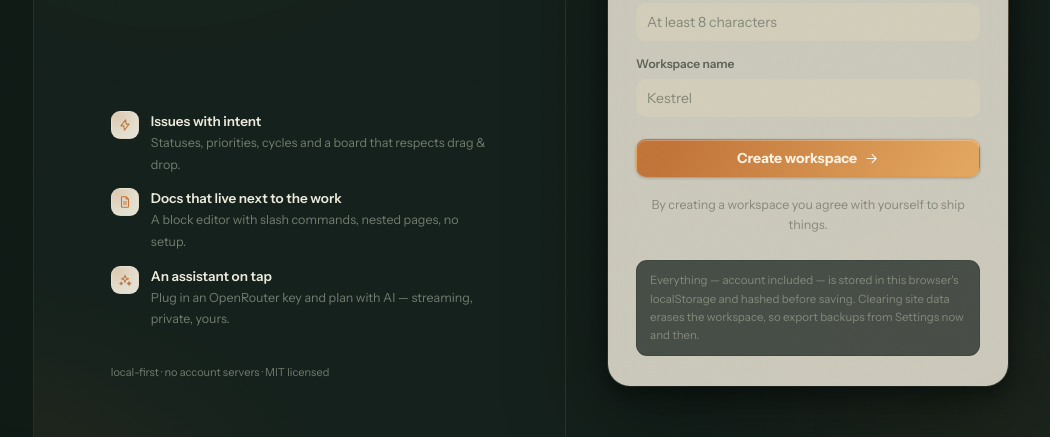
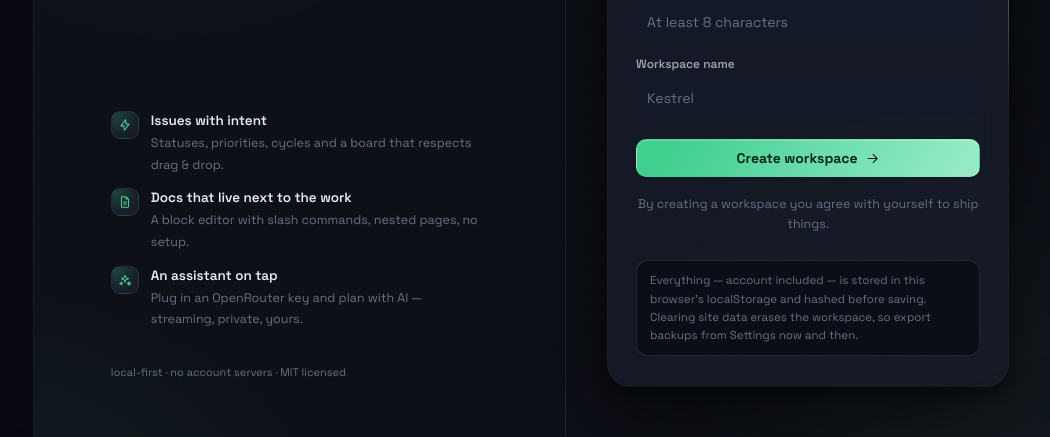
Before and after one commit to farhajmaaz-eng/Project1.0, a website with bundled scripts: page index.html in a window 1280 px wide. Shown: the part 363-800 px from the top of the page, without its empty margins (230-1280 px from the left). Built offline with nearby package versions, Linux system fonts and the light colour scheme; a web font is replaced by a local one.

Commit message:
v4.0: Nocturne redesign — midnight canvas, obsidian panels, electric mint accent, Space Grotesk/Lora/JetBrains Mono type system, sharper radii, retuned accent weaves, recolored confetti/covers/favicon/PWA icons

```diff
--- a/css/layout.css
+++ b/css/layout.css
@@ -213,8 +213,8 @@ body {
 
 .view-head { display: flex; align-items: center; gap: 12px; margin-bottom: 6px; }
 .view-head h1 {
-  font-family: var(--serif);
-  font-weight: 500; font-size: 25px; letter-spacing: -.01em;
+  font-family: var(--sans);
+  font-weight: 600; font-size: 24px; letter-spacing: -.025em;
   flex: 1; min-width: 0;
   white-space: nowrap; overflow: hidden; text-overflow: ellipsis;
 }
--- a/css/tokens.css
+++ b/css/tokens.css
@@ -1,133 +1,135 @@
 /* ---------------------------------------------------------------------------
-   Tessera · design tokens v5 — "Highland"
-   Deep pine canvas, warm bone cards, one copper thread through it all.
+   Tessera · design tokens v6 — "Nocturne"
+   Midnight canvas, obsidian panels, one electric thread through it all.
+   Space Grotesk speaks, Lora whispers, JetBrains Mono counts.
 --------------------------------------------------------------------------- */
 
 [data-theme="dark"] {
-  --bg:        #14201B;
-  --bg-2:      #0F1A15;
-  --surface:   #E4E0D1;   /* warm bone — every card wears it */
-  --raise:     #EEEADB;
-  --well:      #D7D3C0;
+  --bg:        #0C0F16;
+  --bg-2:      #080A10;
+  --surface:   #161B27;   /* obsidian — every card wears it */
+  --raise:     #1C2231;
+  --well:      #10141E;
 
-  --hover:     rgba(228, 224, 209, 0.06);
-  --active:    rgba(228, 224, 209, 0.11);
+  --hover:     rgba(190, 205, 235, 0.05);
+  --active:    rgba(190, 205, 235, 0.10);
 
-  --line:      rgba(228, 224, 209, 0.10);
-  --line-2:    rgba(228, 224, 209, 0.22);
+  --line:      rgba(170, 185, 220, 0.10);
+  --line-2:    rgba(170, 185, 220, 0.24);
 
-  --text:      #ECEADB;
-  --text-2:    #A2AB9C;
-  --text-3:    #707B6F;
+  --text:      #E8EBF4;
+  --text-2:    #9AA2B5;
+  --text-3:    #666F84;
 
-  --accent:       #C17338;
-  --accent-hover: #D28347;
-  --accent-text:  #D28B4C;
-  --accent-2:     #E2A55E;
-  --accent-dim:   rgba(193, 115, 56, 0.20);
-  --accent-faint: rgba(193, 115, 56, 0.09);
-  --on-accent:    #FCF3E4;
+  --accent:       #3ECF8E;
+  --accent-hover: #55DFA0;
+  --accent-text:  #4FD79A;
+  --accent-2:     #93EBC6;
+  --accent-dim:   color-mix(in srgb, var(--accent) 20%, transparent);
+  --accent-faint: color-mix(in srgb, var(--accent) 9%, transparent);
+  --on-accent:    #06251A;
 
   --grad-accent: linear-gradient(118deg, var(--accent) 10%, var(--accent-2) 95%);
 
-  --danger:    #E06C55;
-  --danger-dim:rgba(224, 108, 85, 0.14);
-  --ok:        #7FAE83;
-  --warn:      #D9A648;
+  --danger:    #F0715C;
+  --danger-dim:rgba(240, 113, 92, 0.14);
+  --ok:        #4CC38A;
+  --warn:      #E5B454;
 
-  --scrim:     rgba(4, 10, 8, 0.64);
+  --scrim:     rgba(3, 5, 12, 0.72);
 
-  --shadow-1:  0 1px 2px rgba(3,8,6,.5), 0 0 0 1px var(--line);
-  --shadow-2:  0 2px 6px rgba(3,8,6,.45), 0 18px 44px rgba(3,8,6,.42), 0 0 0 1px var(--line);
-  --shadow-3:  0 6px 18px rgba(3,8,6,.5), 0 32px 90px rgba(3,8,6,.55), 0 0 0 1px var(--line-2);
+  --shadow-1:  0 1px 2px rgba(0,0,0,.5), 0 0 0 1px var(--line);
+  --shadow-2:  0 2px 6px rgba(0,0,0,.45), 0 18px 44px rgba(0,0,0,.5), 0 0 0 1px var(--line);
+  --shadow-3:  0 6px 18px rgba(0,0,0,.5), 0 32px 90px rgba(0,0,0,.6), 0 0 0 1px var(--line-2);
 
-  --code-bg:   #0F1914;
+  --code-bg:   #0E121B;
 
   color-scheme: dark;
 
-  /* surface exchange — values that --text/--line/… resolve to INSIDE
-     bone-surfaced containers (see the .stone-context rule in base.css) */
-  --sx-ink:     #232B25;
-  --sx-ink-2:   #5B6156;
-  --sx-ink-3:   #83877A;
-  --sx-line:    rgba(20, 32, 27, 0.16);
-  --sx-line-2:  rgba(20, 32, 27, 0.32);
-  --sx-hover:   rgba(20, 32, 27, 0.06);
-  --sx-active:  rgba(20, 32, 27, 0.11);
-  --sx-well:    #D2CDB9;
-  --sx-code:    #D6D1BD;
-  --sx-accent:  #A55D28;
-  --sx-warn:    #8F6A15;
-  --sx-danger:  #AE3D2C;
-  --sx-ok:      #47714E;
+  /* panel exchange — values that --text/--line/… resolve to INSIDE
+     surfaced containers (see the .stone-context rule in base.css).
+     Panels are dark now, so the context simply carries the night. */
+  --sx-ink:     #E8EBF4;
+  --sx-ink-2:   #9AA2B5;
+  --sx-ink-3:   #666F84;
+  --sx-line:    rgba(170, 185, 220, 0.14);
+  --sx-line-2:  rgba(170, 185, 220, 0.30);
+  --sx-hover:   rgba(190, 205, 235, 0.06);
+  --sx-active:  rgba(190, 205, 235, 0.12);
+  --sx-well:    #131826;
+  --sx-code:    #121724;
+  --sx-accent:  #3ECF8E;
+  --sx-warn:    #E5B454;
+  --sx-danger:  #F0715C;
+  --sx-ok:      #4CC38A;
 }
 
 [data-theme="light"] {
-  --bg:        #EDEBE0;
-  --bg-2:      #E4E2D4;
-  --surface:   #FAF8ED;
-  --raise:     #FEFDF6;
-  --well:      #E3E0CD;
+  --bg:        #F1F2F6;
+  --bg-2:      #E9EBF1;
+  --surface:   #FFFFFF;
+  --raise:     #FFFFFF;
+  --well:      #E5E8EF;
 
-  --hover:     rgba(20, 32, 27, 0.05);
-  --active:    rgba(20, 32, 27, 0.09);
+  --hover:     rgba(23, 28, 40, 0.05);
+  --active:    rgba(23, 28, 40, 0.09);
 
-  --line:      rgba(20, 32, 27, 0.10);
-  --line-2:    rgba(20, 32, 27, 0.22);
+  --line:      rgba(23, 28, 40, 0.10);
+  --line-2:    rgba(23, 28, 40, 0.22);
 
-  --text:      #1A2620;
-  --text-2:    #4D574E;
-  --text-3:    #7E857A;
+  --text:      #171C2A;
+  --text-2:    #4E5568;
+  --text-3:    #81899C;
 
-  --accent:       #A85E28;
-  --accent-hover: #96521F;
-  --accent-text:  #96521F;
-  --accent-2:     #C97F3C;
-  --accent-dim:   rgba(168, 94, 40, 0.14);
-  --accent-faint: rgba(168, 94, 40, 0.07);
-  --on-accent:    #FCF3E4;
+  --accent:       #0FA36F;
+  --accent-hover: #0C8F60;
+  --accent-text:  #0C8F60;
+  --accent-2:     #3ECF8E;
+  --accent-dim:   color-mix(in srgb, var(--accent) 14%, transparent);
+  --accent-faint: color-mix(in srgb, var(--accent) 7%, transparent);
+  --on-accent:    #FFFFFF;
 
   --grad-accent: linear-gradient(118deg, var(--accent) 10%, var(--accent-2) 95%);
 
-  --danger:    #C24536;
-  --danger-dim:rgba(194, 69, 54, 0.10);
-  --ok:        #47714E;
-  --warn:      #8F6A15;
+  --danger:    #CE4A32;
+  --danger-dim:rgba(206, 74, 50, 0.10);
+  --ok:        #1F8A5B;
+  --warn:      #946F14;
 
-  --scrim:     rgba(26, 30, 28, 0.38);
+  --scrim:     rgba(20, 26, 40, 0.40);
 
-  --shadow-1:  0 1px 2px rgba(28,34,30,.06), 0 0 0 1px var(--line);
-  --shadow-2:  0 2px 6px rgba(28,34,30,.05), 0 16px 40px rgba(28,34,30,.10), 0 0 0 1px var(--line);
-  --shadow-3:  0 8px 20px rgba(28,34,30,.07), 0 32px 80px rgba(28,34,30,.16), 0 0 0 1px var(--line-2);
+  --shadow-1:  0 1px 2px rgba(25,35,60,.07), 0 0 0 1px var(--line);
+  --shadow-2:  0 2px 6px rgba(25,35,60,.05), 0 16px 40px rgba(25,35,60,.10), 0 0 0 1px var(--line);
+  --shadow-3:  0 8px 20px rgba(25,35,60,.07), 0 32px 80px rgba(25,35,60,.16), 0 0 0 1px var(--line-2);
 
-  --code-bg:   #EBE8D7;
+  --code-bg:   #ECEEF4;
 
   color-scheme: light;
 
-  --sx-ink:     #1C2620;
-  --sx-ink-2:   #565A4E;
-  --sx-ink-3:   #85836F;
-  --sx-line:    rgba(20, 32, 27, 0.12);
-  --sx-line-2:  rgba(20, 32, 27, 0.26);
-  --sx-hover:   rgba(20, 32, 27, 0.05);
-  --sx-active:  rgba(20, 32, 27, 0.09);
-  --sx-well:    #EAE6D0;
-  --sx-code:    #ECE8D4;
-  --sx-accent:  #A85E28;
-  --sx-warn:    #8F6A15;
-  --sx-danger:  #B23A2B;
-  --sx-ok:      #47714E;
+  --sx-ink:     #171C2A;
+  --sx-ink-2:   #4E5568;
+  --sx-ink-3:   #81899C;
+  --sx-line:    rgba(23, 28, 40, 0.12);
+  --sx-line-2:  rgba(23, 28, 40, 0.26);
+  --sx-hover:   rgba(23, 28, 40, 0.05);
+  --sx-active:  rgba(23, 28, 40, 0.09);
+  --sx-well:    #EAECF2;
+  --sx-code:    #EEF0F6;
+  --sx-accent:  #0FA36F;
+  --sx-warn:    #946F14;
+  --sx-danger:  #C0402C;
+  --sx-ok:      #1F8A5B;
 }
 
 :root {
-  --sans: "Instrument Sans", ui-sans-serif, system-ui, -apple-system, sans-serif;
-  --serif: "Fraunces", Georgia, serif;
-  --mono: "Spline Sans Mono", ui-monospace, SFMono-Regular, Menlo, monospace;
+  --sans: "Space Grotesk", ui-sans-serif, system-ui, -apple-system, sans-serif;
+  --serif: "Lora", Georgia, serif;
+  --mono: "JetBrains Mono", ui-monospace, SFMono-Regular, Menlo, monospace;
 
-  --r-s: 8px;
-  --r-m: 11px;
-  --r-l: 15px;
-  --r-xl: 20px;
+  --r-s: 6px;
+  --r-m: 9px;
+  --r-l: 13px;
+  --r-xl: 18px;
 
   --sidebar-w: 264px;
 
@@ -179,63 +181,74 @@
 }
 
 /* ---------------------------------------------------------------------------
-   accent weaves v1 — swap the copper thread for another dye.
+   accent weaves v2 — swap the electric thread for another dye.
    html[data-accent] re-points the accent family; everything downstream
    (color-mix glows, halos, gradients, ripples) follows automatically.
-   Copper is the default, so it needs no block.
+   Mint is the default, so it needs no block. Panel context follows the dye.
 --------------------------------------------------------------------------- */
 
-[data-accent="moss"] {
-  --accent: #6F9A6B; --accent-hover: #7FAB7A; --accent-text: #8CBB86; --accent-2: #A4C89A;
+[data-accent="copper"] {
+  --accent: #E08D4D; --accent-hover: #EBA060; --accent-text: #F0AC71; --accent-2: #F4C68F;
   --accent-dim: color-mix(in srgb, var(--accent) 20%, transparent);
   --accent-faint: color-mix(in srgb, var(--accent) 9%, transparent);
   --grad-accent: linear-gradient(118deg, var(--accent) 10%, var(--accent-2) 95%);
-  --sx-accent: #4F7A4C;
+  --sx-accent: var(--accent);
+}
+[data-theme="light"][data-accent="copper"] {
+  --accent: #B26224; --accent-hover: #9C531C; --accent-text: #9C531C; --accent-2: #E08D4D;
+}
+
+[data-accent="moss"] {
+  --accent: #A8C46B; --accent-hover: #B8D17E; --accent-text: #C2DA8D; --accent-2: #CDE3A0;
+  --accent-dim: color-mix(in srgb, var(--accent) 20%, transparent);
+  --accent-faint: color-mix(in srgb, var(--accent) 9%, transparent);
+  --grad-accent: linear-gradient(118deg, var(--accent) 10%, var(--accent-2) 95%);
+  --sx-accent: var(--accent);
 }
 [data-theme="light"][data-accent="moss"] {
-  --accent: #4F7A4C; --accent-hover: #456D42; --accent-text: #456D42; --accent-2: #6F9A6B;
+  --accent: #71912F; --accent-hover: #627E27; --accent-text: #627E27; --accent-2: #A8C46B;
 }
 
 [data-accent="indigo"] {
-  --accent: #7181C1; --accent-hover: #8290CE; --accent-text: #93A1DB; --accent-2: #9AA7E0;
+  --accent: #6E8BF5; --accent-hover: #829CF7; --accent-text: #96AAF9; --accent-2: #A9BAFB;
   --accent-dim: color-mix(in srgb, var(--accent) 20%, transparent);
   --accent-faint: color-mix(in srgb, var(--accent) 9%, transparent);
   --grad-accent: linear-gradient(118deg, var(--accent) 10%, var(--accent-2) 95%);
-  --sx-accent: #4C5DA8;
+  --sx-accent: var(--accent);
 }
 [data-theme="light"][data-accent="indigo"] {
-  --accent: #4C5DA8; --accent-hover: #415092; --accent-text: #415092; --accent-2: #7181C1;
+  --accent: #3D5BD1; --accent-hover: #334DB8; --accent-text: #334DB8; --accent-2: #6E8BF5;
 }
 
 [data-accent="rose"] {
-  --accent: #C16373; --accent-hover: #D07484; --accent-text: #DC8595; --accent-2: #E28E9C;
+  --accent: #E37B93; --accent-hover: #E990A5; --accent-text: #EDA3B4; --accent-2: #F2B6C4;
   --accent-dim: color-mix(in srgb, var(--accent) 20%, transparent);
   --accent-faint: color-mix(in srgb, var(--accent) 9%, transparent);
   --grad-accent: linear-gradient(118deg, var(--accent) 10%, var(--accent-2) 95%);
-  --sx-accent: #A84557;
+  --sx-accent: var(--accent);
 }
 [data-theme="light"][data-accent="rose"] {
-  --accent: #A84557; --accent-hover: #973A4B; --accent-text: #973A4B; --accent-2: #C16373;
+  --accent: #C24463; --accent-hover: #AD3A57; --accent-text: #AD3A57; --accent-2: #E37B93;
 }
 
 [data-accent="teal"] {
-  --accent: #4E9A93; --accent-hover: #5FABA4; --accent-text: #74BCB5; --accent-2: #7CC3BB;
+  --accent: #45C4BC; --accent-hover: #57D1C9; --accent-text: #6CD8D1; --accent-2: #8AE2DC;
   --accent-dim: color-mix(in srgb, var(--accent) 20%, transparent);
   --accent-faint: color-mix(in srgb, var(--accent) 9%, transparent);
   --grad-accent: linear-gradient(118deg, var(--accent) 10%, var(--accent-2) 95%);
-  --sx-accent: #33786F;
+  --sx-accent: var(--accent);
 }
 [data-theme="light"][data-accent="teal"] {
-  --accent: #33786F; --accent-hover: #2C6B62; --accent-text: #2C6B62; --accent-2: #4E9A93;
+  --accent: #0E8F88; --accent-hover: #0B7B75; --accent-text: #0B7B75; --accent-2: #45C4BC;
 }
 
 [data-accent="violet"] {
-  --accent: #9A6FC1; --accent-hover: #A880CD; --accent-text: #B792D8; --accent-2: #BD9ADC;
+  --accent: #A97FE0; --accent-hover: #B893E6; --accent-text: #C5A6EB; --accent-2: #D0B8F0;
   --accent-dim: color-mix(in srgb, var(--accent) 20%, transparent);
   --accent-faint: color-mix(in srgb, var(--accent) 9%, transparent);
   --grad-accent: linear-gradient(118deg, var(--accent) 10%, var(--accent-2) 95%);
-  --sx-accent: #7A4FA3;
+  --sx-accent: var(--accent);
 }
 [data-theme="light"][data-accent="violet"] {
-  --accent: #7A4FA3; --accent-hover: #6C4392; --accent-text: #6C4392; --accent-2: #9A6FC1;
+  --accent: #7E4FC4; --accent-hover: #6E43AC; --accent-text: #6E43AC; --accent-2: #A97FE0;
 }
--- a/css/views.css
+++ b/css/views.css
@@ -5,9 +5,9 @@
 /* ================= home ================= */
 .home-greet { margin: 8px 0 30px; }
 .home-greet h1 {
-  font-family: var(--serif); font-weight: 460;
-  font-size: clamp(27px, 3.4vw, 37px);
-  letter-spacing: -.014em;
+  font-family: var(--sans); font-weight: 600;
+  font-size: clamp(28px, 3.6vw, 40px);
+  letter-spacing: -.028em;
 }
 /* the name shimmers — a light band sweeps through the gradient text */
 .home-greet h1 em {
--- a/index.html
+++ b/index.html
@@ -5,14 +5,14 @@
   <meta name="viewport" content="width=device-width, initial-scale=1, viewport-fit=cover" />
   <title>Tessera — issues &amp; docs, one weave</title>
   <meta name="description" content="A local-first workspace that blends an issue tracker with a docs tool. Plan in tiles, write in flow." />
-  <meta name="theme-color" content="#14201B" media="(prefers-color-scheme: dark)" />
-  <meta name="theme-color" content="#EDEBE0" media="(prefers-color-scheme: light)" />
+  <meta name="theme-color" content="#0C0F16" media="(prefers-color-scheme: dark)" />
+  <meta name="theme-color" content="#F1F2F6" media="(prefers-color-scheme: light)" />
   <link rel="manifest" href="./manifest.webmanifest" />
   <link rel="icon" type="image/svg+xml" href="./favicon.svg" />
   <link rel="apple-touch-icon" href="./icons/icon-192.png" />
   <link rel="preconnect" href="https://fonts.googleapis.com" />
   <link rel="preconnect" href="https://fonts.gstatic.com" crossorigin />
-  <link href="https://fonts.googleapis.com/css2?family=Instrument+Sans:ital,wght@0,400;0,500;0,600;0,700;1,400&family=Fraunces:opsz,wght@9..144,420;9..144,520;9..144,620&family=Spline+Sans+Mono:wght@400;500&display=swap" rel="stylesheet" />
+  <link href="https://fonts.googleapis.com/css2?family=Space+Grotesk:wght@400;500;600;700&family=Lora:ital,wght@0,500;0,600;1,400;1,500&family=JetBrains+Mono:wght@400;500;600&display=swap" rel="stylesheet" />
   <script>
     // Apply stored theme before first paint to avoid a flash.
     try {
@@ -46,11 +46,11 @@
     #boot {
       position: fixed; inset: 0; z-index: 400;
       display: flex; flex-direction: column; align-items: center; justify-content: center; gap: 16px;
-      background: var(--bg, #14201B);
+      background: var(--bg, #0C0F16);
       animation: boot-away .5s ease .95s forwards;
       pointer-events: none;
     }
-    [data-theme="light"] #boot { background: #EDEBE0; }
+    [data-theme="light"] #boot { background: #F1F2F6; }
     .boot-mark { position: relative; display: grid; grid-template-columns: 22px 22px; gap: 5px; }
     /* a comet of light orbits the assembling mark while it works */
     .boot-mark::before {
@@ -58,7 +58,7 @@
       position: absolute; inset: -16px;
       border-radius: 50%;
       background: conic-gradient(from 0deg,
-        transparent 0% 68%, color-mix(in srgb, var(--accent, #C17338) 70%, transparent) 84%, transparent 98%);
+        transparent 0% 68%, color-mix(in srgb, var(--accent, #3ECF8E) 70%, transparent) 84%, transparent 98%);
       filter: blur(3px);
       animation: boot-orbit 1.2s linear infinite;
       opacity: .9;
@@ -67,24 +67,25 @@
     .boot-mark i {
       width: 22px; height: 22px;
       border-radius: 6px;
-      background: color-mix(in srgb, var(--text, #ECEADB) 55%, transparent);
+      background: color-mix(in srgb, var(--text, #E8EBF4) 55%, transparent);
       animation: boot-tile .7s cubic-bezier(.3,1.45,.42,1) backwards;
     }
     .boot-mark i:nth-child(1) { animation-delay: .05s; }
     .boot-mark i:nth-child(2) { animation-delay: .15s; }
     .boot-mark i:nth-child(3) { animation-delay: .25s; }
     .boot-mark i.accent {
-      background: linear-gradient(118deg, #C17338, #E2A55E);
+      background: var(--grad-accent, linear-gradient(118deg, #3ECF8E, #93EBC6));
       border-radius: 11px;
-      box-shadow: 0 0 24px rgba(193,115,56,.5);
+      box-shadow: 0 0 24px color-mix(in srgb, var(--accent, #3ECF8E) 50%, transparent);
       animation-delay: .38s;
     }
     @keyframes boot-tile {
       from { opacity: 0; transform: translateY(18px) scale(.3) rotate(-28deg); }
     }
     .boot-word {
-      font-family: Georgia, serif; font-size: 14px; letter-spacing: .16em;
-      color: color-mix(in srgb, var(--text, #ECEADB) 45%, transparent);
+      font-family: var(--sans, sans-serif); font-size: 13px; font-weight: 500;
+      letter-spacing: .34em; text-transform: uppercase;
+      color: color-mix(in srgb, var(--text, #E8EBF4) 45%, transparent);
       animation: fade-in .5s ease backwards .5s;
     }
     @keyframes boot-away { to { opacity: 0; visibility: hidden; } }
--- a/js/issue-drawer.js
+++ b/js/issue-drawer.js
@@ -463,7 +463,7 @@ export function openIssue(id) {
               confetti(btn, {
                 count: 90,
                 power: 9,
-                colors: ['#6FA06B', '#C17338', '#E2A55E', '#D9A648'],
+                colors: ['#3ECF8E', '#4CC38A', '#93EBC6', '#E5B454'],
               });
             }
             renderAll();
--- a/js/main.js
+++ b/js/main.js
@@ -29,7 +29,7 @@ export function applyThemeFromSettings() {
   let pref = S()?.settings.theme || 'dark';
   if (pref === 'system') pref = media.matches ? 'light' : 'dark';
   document.documentElement.dataset.theme = pref;
-  document.documentElement.dataset.accent = S()?.settings.accent || 'copper';
+  document.documentElement.dataset.accent = S()?.settings.accent || 'mint';
   const btn = document.querySelector('#sidebar .sb-foot [data-theme]');
   if (btn) btn.innerHTML = ico(pref === 'light' ? 'moon' : 'sun', 15);
 }
--- a/js/motion.js
+++ b/js/motion.js
@@ -42,7 +42,7 @@ function ensureCanvas() {
   fxCtx.scale(dpr, dpr);
 }
 
-const DEFAULT_COLORS = ['#C17338', '#E2A55E', '#E4E0D1', '#7FAE83', '#D9A648', '#E06C55'];
+const DEFAULT_COLORS = ['#3ECF8E', '#93EBC6', '#5B8CFF', '#E8EBF4', '#E5B454', '#F0715C'];
 
 /**
  * Fire a burst of confetti from a viewport point.
--- a/js/sidebar.js
+++ b/js/sidebar.js
@@ -16,7 +16,7 @@ const logoSVG = `
   <rect class="tl tl-1" x="3" y="3" width="12" height="12" rx="3.5" fill="currentColor" opacity=".55"/>
   <rect class="tl tl-2" x="17" y="3" width="12" height="12" rx="3.5" fill="currentColor" opacity=".75"/>
   <rect class="tl tl-3" x="3" y="17" width="12" height="12" rx="3.5" fill="currentColor" opacity=".35"/>
-  <rect class="tl tl-4" x="17" y="17" width="12" height="12" rx="6" fill="var(--accent, #C17338)"/>
+  <rect class="tl tl-4" x="17" y="17" width="12" height="12" rx="6" fill="var(--accent, #3ECF8E)"/>
 </svg>`;
 
 const collapsedSections = new Set();
--- a/js/store.js
+++ b/js/store.js
@@ -29,7 +29,7 @@ export function initStateFor({ name, email, workspace, prefix }) {
       openrouterKey: '',
     },
     seq: 1,
-    members: [{ id: 'me', name: name.trim(), role: 'Admin', color: '#C17338', you: true }],
+    members: [{ id: 'me', name: name.trim(), role: 'Admin', color: '#3ECF8E', you: true }],
     labels: [
       { id: 'bug', name: 'Bug', color: '#B34A3E' },
       { id: 'feature', name: 'Feature', color: '#5F8A5E' },
--- a/js/views/ai.js
+++ b/js/views/ai.js
@@ -251,7 +251,7 @@ function renderChat(shell) {
     if (role === 'user') {
       wrap.innerHTML = `
         <div class="msg-body"><div class="bubble">${esc(content)}</div></div>
-        <span class="msg-avatar avatar" style="background:${S().members.find(m => m.you)?.color || '#C17338'}">${initials()}</span>`;
+        <span class="msg-avatar avatar" style="background:${S().members.find(m => m.you)?.color || '#3ECF8E'}">${initials()}</span>`;
     } else {
       const isLast = !streamingNow
         && S().ai.thread.length
--- a/js/views/board.js
+++ b/js/views/board.js
@@ -194,7 +194,7 @@ export function renderBoard(view) {
         y: Math.min(point.y, innerHeight - 60),
         count: 110,
         power: 10,
-        colors: ['#6FA06B', '#C17338', '#E2A55E', '#D9A648', '#E4E0D1'],
+        colors: ['#3ECF8E', '#4CC38A', '#93EBC6', '#E8EBF4', '#5B8CFF'],
       });
     }
   }
--- a/js/views/docs.js
+++ b/js/views/docs.js
@@ -17,7 +17,7 @@ import { emptyState } from './../bits.js';
 const EMOJI = ['📄','🌱','🗺️','📝','🧭','🎨','✅','🎯','💡','🔥','📌','🧪','🚀','🛠️','📚','🗓️','🔁','⭐','🧩','🔭','💬','⚖️','🏗️','🧵','🪄','🍀'];
 
 const COVERS = [
-  'linear-gradient(135deg,#C17338 0%,#4E2D15 100%)',
+  'linear-gradient(135deg,#3ECF8E 0%,#14523A 100%)',
   'linear-gradient(135deg,#8f8aa5 0%,#33323e 100%)',
   'linear-gradient(135deg,#58b98c 0%,#1e4d38 100%)',
   'linear-gradient(135deg,#9d7cd8 0%,#453168 100%)',
--- a/js/views/welcome.js
+++ b/js/views/welcome.js
@@ -11,10 +11,10 @@ import { celebrate, reduceMotion } from './../motion.js';
 
 const LOGO = `
 <svg class="wl-logo" viewBox="0 0 32 32" aria-hidden="true">
-  <rect x="3" y="3" width="12" height="12" rx="3.5" fill="#8A8578" opacity=".55"/>
-  <rect x="17" y="3" width="12" height="12" rx="3.5" fill="#8A8578" opacity=".75"/>
-  <rect x="3" y="17" width="12" height="12" rx="3.5" fill="#8A8578" opacity=".35"/>
-  <rect x="17" y="17" width="12" height="12" rx="6" fill="var(--accent, #C17338)"/>
+  <rect x="3" y="3" width="12" height="12" rx="3.5" fill="#8A91A5" opacity=".55"/>
+  <rect x="17" y="3" width="12" height="12" rx="3.5" fill="#8A91A5" opacity=".75"/>
+  <rect x="3" y="17" width="12" height="12" rx="3.5" fill="#8A91A5" opacity=".35"/>
+  <rect x="17" y="17" width="12" height="12" rx="6" fill="var(--accent, #3ECF8E)"/>
 </svg>`;
 
 const POINTS = [
@@ -36,7 +36,7 @@ export function renderWelcome(view, mode = 'signup') {
             <rect x="3" y="3" width="12" height="12" rx="3.5" fill="currentColor"/>
             <rect x="17" y="3" width="12" height="12" rx="3.5" fill="currentColor"/>
             <rect x="3" y="17" width="12" height="12" rx="3.5" fill="currentColor"/>
-            <rect x="17" y="17" width="12" height="12" rx="6" fill="var(--accent, #C17338)"/>
+            <rect x="17" y="17" width="12" height="12" rx="6" fill="var(--accent, #3ECF8E)"/>
           </svg>
         </div>
         <div class="wl-brand">${LOGO}<b>tessera</b></div>
--- a/sw.js
+++ b/sw.js
@@ -1,7 +1,7 @@
 /* Tessera service worker — offline-first app shell.
    Network first for navigations (so deploys land), cache first for assets. */
 
-const VERSION = 'tessera-v9-focus-accents';
+const VERSION = 'tessera-v10-nocturne';
 const SHELL = ['./', './index.html'];
 
 self.addEventListener('install', (event) => {
```
Also changed, not shown: js/views/settings.js (+7 -7 lines), scripts/gen-icons.mjs (+5 -5 lines), favicon.svg, icons/icon-192.png, icons/icon-512.png, manifest.webmanifest.
